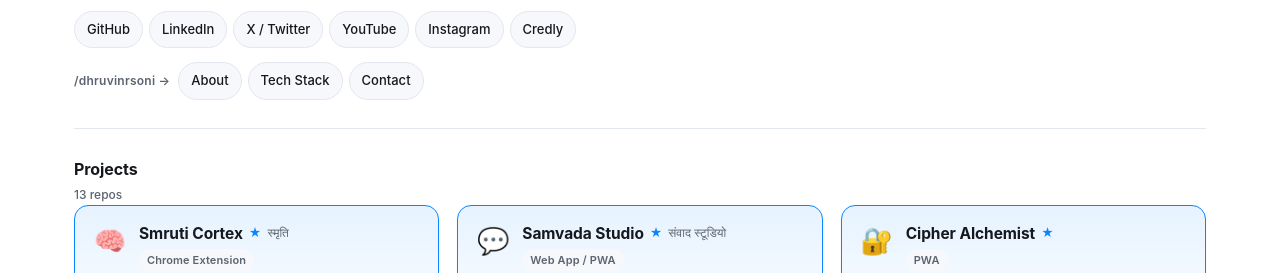
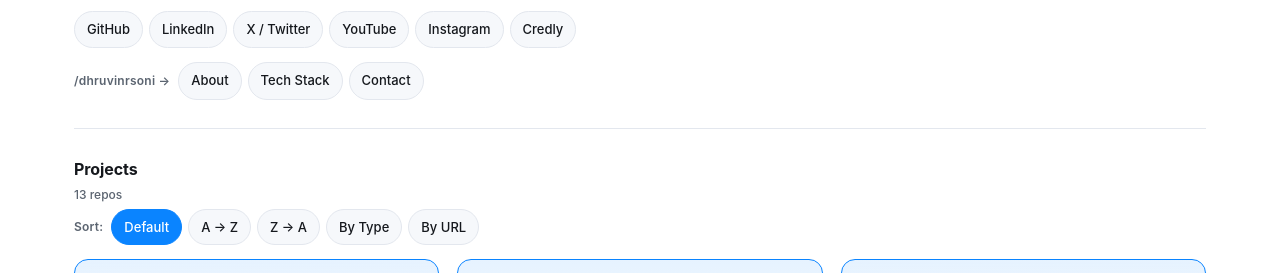
Before and after one commit to dhruvinrsoni/dhruvinrsoni.github.io, a plain HTML site: page index.html in a window 1280 px wide. Shown: the part 159-432 px from the top of the page. Drawn offline with Linux system fonts and the light colour scheme.

Commit message:
feat: Add sort toolbar above project grid
Five sort modes — Default (curated), A → Z, Z → A, By Type, By URL —
exposed as pill buttons under the Projects section title. Choice
persists across visits via localStorage.

Sorting is non-destructive (operates on a copy of PROJECTS), so
per-card data, share buttons, and featured styling stay intact.
Reuses existing .pill styling with a new .pill.active variant for
the selected mode.

```diff
--- a/index.html
+++ b/index.html
@@ -173,14 +173,39 @@
       background: var(--bg-elev);
       border: 1px solid var(--border);
       border-radius: 999px;
+      font-family: inherit;
       font-size: 13px;
       color: var(--text);
       font-weight: 500;
       min-height: 36px;
+      cursor: pointer;
     }
     .pill:hover {
       border-color: var(--border-strong);
       text-decoration: none;
+    }
+    .pill.active {
+      background: var(--accent);
+      color: var(--accent-fg);
+      border-color: var(--accent);
+    }
+    .pill.active:hover {
+      background: var(--accent);
+      border-color: var(--accent);
+    }
+    .sort-bar {
+      display: flex;
+      flex-wrap: wrap;
+      align-items: center;
+      gap: 6px;
+      margin: 4px 0 14px;
+    }
+    .sort-bar-label {
+      font-size: 12px;
+      color: var(--text-muted);
+      font-weight: 600;
+      letter-spacing: 0.02em;
+      margin-right: 2px;
     }
 
     .icon-btn {
@@ -632,6 +657,14 @@
           <h2>Projects</h2>
           <span class="count" id="project-count"></span>
         </div>
+        <div class="sort-bar" role="toolbar" aria-label="Sort projects">
+          <span class="sort-bar-label">Sort:</span>
+          <button class="pill" type="button" data-sort="default">Default</button>
+          <button class="pill" type="button" data-sort="name-asc">A → Z</button>
+          <button class="pill" type="button" data-sort="name-desc">Z → A</button>
+          <button class="pill" type="button" data-sort="type">By Type</button>
+          <button class="pill" type="button" data-sort="url">By URL</button>
+        </div>
         <div id="grid" class="grid"></div>
       </section>
 
@@ -904,10 +937,45 @@
       `;
     }
 
+    // ---------- Sort state ----------
+    const SORTS = {
+      'default':   null,
+      'name-asc':  (a, b) => a.name.localeCompare(b.name, undefined, { sensitivity: 'base' }),
+      'name-desc': (a, b) => b.name.localeCompare(a.name, undefined, { sensitivity: 'base' }),
+      'type':      (a, b) => a.type.localeCompare(b.type) || a.name.localeCompare(b.name, undefined, { sensitivity: 'base' }),
+      'url':       (a, b) => primaryUrlOf(a).localeCompare(primaryUrlOf(b))
+    };
+    let currentSort = localStorage.getItem('sort-mode');
+    if (!(currentSort in SORTS)) currentSort = 'default';
+
+    function sortedProjects() {
+      const cmp = SORTS[currentSort];
+      return cmp ? [...PROJECTS].sort(cmp) : PROJECTS;
+    }
+
     function renderGrid() {
       const grid = $('#grid');
-      grid.innerHTML = PROJECTS.map(renderCard).join('');
+      grid.innerHTML = sortedProjects().map(renderCard).join('');
       $('#project-count').textContent = `${PROJECTS.length} repos`;
+    }
+
+    function initSortBar() {
+      const bar = $('.sort-bar');
+      if (!bar) return;
+      const sync = () => {
+        bar.querySelectorAll('button[data-sort]').forEach(btn => {
+          btn.classList.toggle('active', btn.dataset.sort === currentSort);
+        });
+      };
+      sync();
+      bar.addEventListener('click', (ev) => {
+        const btn = ev.target.closest('button[data-sort]');
+        if (!btn) return;
+        currentSort = btn.dataset.sort;
+        localStorage.setItem('sort-mode', currentSort);
+        sync();
+        renderGrid();
+      });
     }
 
     // ---------- Share / Copy / QR handlers ----------
@@ -1060,6 +1128,7 @@
       bindHeaderEvents();
       initTheme();
       renderProfileDeeplinks();
+      initSortBar();
       initScrollBottom();
     });
   </script>
```
